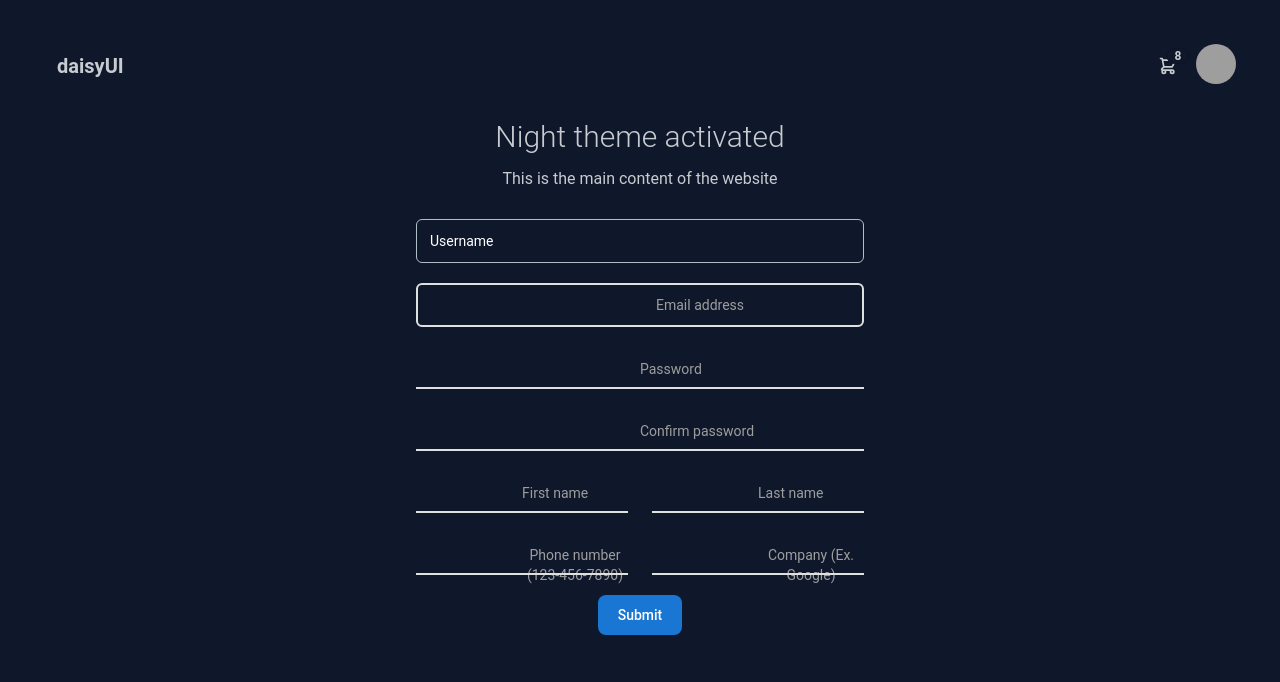
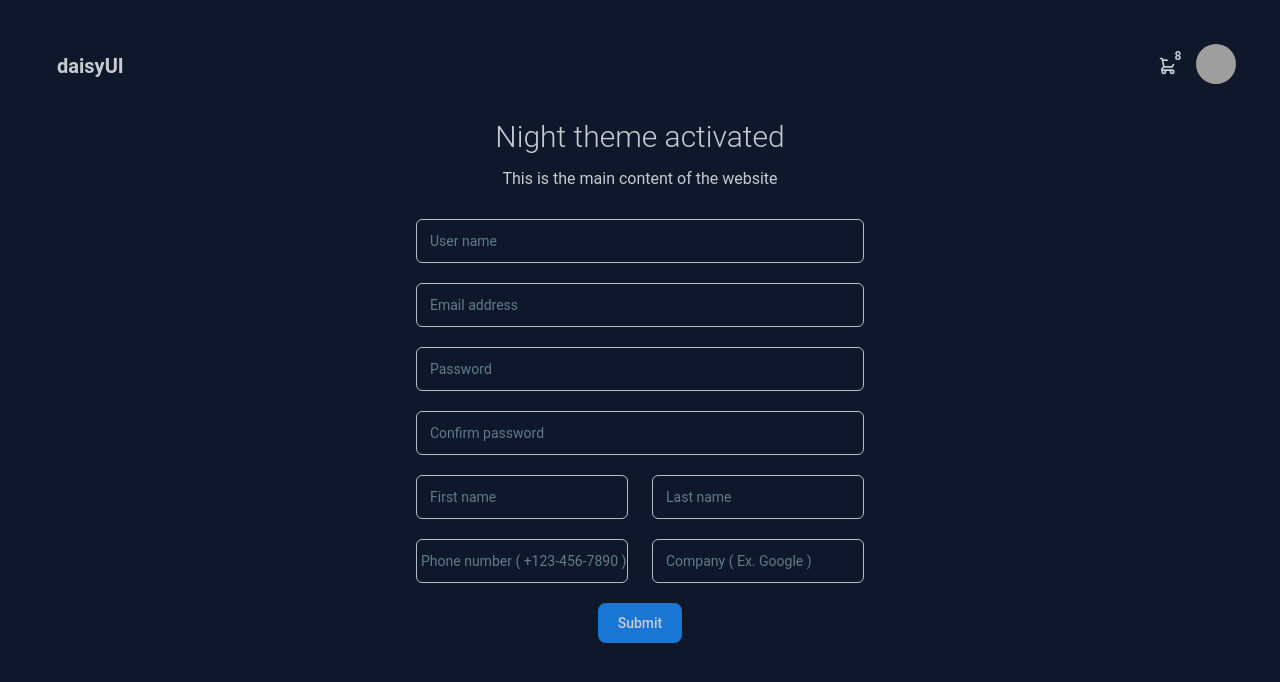
Before and after one commit to Mark-Muchiri/MINE, a React (Vite) app: page / in a window 1280 px wide. Shown: the top 682 px of the page. Built offline with nearby package versions, Linux system fonts and the light colour scheme; grey boxes are pictures that could not be loaded.

Commit message:
Changed labels for the input to be like the ones in the prev commit

```diff
--- a/src/App.tsx
+++ b/src/App.tsx
@@ -1,16 +1,23 @@
 import { Input } from '@material-tailwind/react';
 import './App.css';
 import Nav from './components/Nav.tsx';
-import { useState } from 'react';
+import { ChangeEvent, FormEvent, useState } from 'react';
 
 function App() {
   const [ formData, setFormData ] = useState(
     {
       username: '',
+      email: '',
+      password: '',
+      confirmPassword: '',
+      firstName: '',
+      lastName: '',
+      phoneNumber: '',
+      company: ''
     }
   );
 
-  function handleChange(event) {
+  function handleChange(event: ChangeEvent<HTMLInputElement>) {
     const { name, value, type, checked } = event.target;
     setFormData(prevFormData => {
       return {
@@ -19,9 +26,9 @@ function App() {
       };
     });
   }
-  function handleSubmit(event) {
+  function handleSubmit(event: FormEvent<HTMLFormElement>) {
     event.preventDefault();
-    console.log("🚀 ~ file: inputChanges.jsx:27 ~ InputChanges ~ formData:", formData);
+    console.log("🚀 ~ file: App.tsx:31 ~ InputChanges ~ formData:", formData);
   }
 
   return (
@@ -38,55 +45,126 @@ function App() {
 
       {/* -------- start of form -------- */}
       <div className="m-7">
-        <form className="max-w-md mx-auto">
+        <form className="max-w-md mx-auto" onSubmit={handleSubmit}>
           <div className="relative z-0 w-full mb-5 group">
             {/* Necessary attributes: name, label, type, value, onChange */}
+            {/* Essential input tags for React: `name`, `value` */}
             <Input
               name='Username'
-              label="Username"
-              type="text"
+              label='User name'
+              type='text'
               onChange={handleChange}
               value={formData.username}
               className=''
-              color="white"
+              color='blue'
               variant='outlined'
               size='lg'
               crossOrigin={undefined}
             />
           </div>
           <div className="relative z-0 w-full mb-5 group">
-            <input type="email" name="floating_email" id="floating_email" className="block py-2.5 px-0 w-full text-sm text-gray-900 bg-transparent border-2 rounded-md border-gray-300 appearance-none dark:text-white dark:border-gray-600 dark:focus:border-blue-500 focus:outline-none focus:ring-0 focus:border-blue-600 peer" placeholder=" " required />
-            <label htmlFor="floating_email" className="pl-4 peer-focus:font-medium absolute text-sm text-gray-500 dark:text-gray-400 duration-300 transform -translate-y-6 scale-75 top-3 -z-10 origin-[0] peer-focus:start-0 rtl:peer-focus:translate-x-1/4 rtl:peer-focus:left-auto peer-focus:text-blue-600 peer-focus:dark:text-blue-500 peer-placeholder-shown:scale-100 peer-placeholder-shown:translate-y-0 peer-focus:scale-75 peer-focus:-translate-y-6 peer-focus:px-2 peer-focus:bg-inherit">Email address</label>
+            <Input
+              name='email'
+              label='Email address'
+              type="text"
+              onChange={handleChange}
+              value={formData.email}
+              className=''
+              color='blue'
+              variant='outlined'
+              size='lg'
+              crossOrigin={undefined}
+            />
           </div>
           <div className="relative z-0 w-full mb-5 group">
-            <input type="password" name="floating_password" id="floating_password" className="block py-2.5 px-0 w-full text-sm text-gray-900 bg-transparent border-0 border-b-2 border-gray-300 appearance-none dark:text-white dark:border-gray-600 dark:focus:border-blue-500 focus:outline-none focus:ring-0 focus:border-blue-600 peer" placeholder=" " required />
-            <label htmlFor="floating_password" className="peer-focus:font-medium absolute text-sm text-gray-500 dark:text-gray-400 duration-300 transform -translate-y-6 scale-75 top-3 -z-10 origin-[0] peer-focus:start-0 rtl:peer-focus:translate-x-1/4 peer-focus:text-blue-600 peer-focus:dark:text-blue-500 peer-placeholder-shown:scale-100 peer-placeholder-shown:translate-y-0 peer-focus:scale-75 peer-focus:-translate-y-6">Password</label>
+            <Input
+              name='password'
+              label='Password'
+              type='text'
+              onChange={handleChange}
+              value={formData.password}
+              className=''
+              color='blue'
+              variant='outlined'
+              size='lg'
+              crossOrigin={undefined}
+            />
           </div>
           <div className="relative z-0 w-full mb-5 group">
-            <input type="password" name="repeat_password" id="floating_repeat_password" className="block py-2.5 px-0 w-full text-sm text-gray-900 bg-transparent border-0 border-b-2 border-gray-300 appearance-none dark:text-white dark:border-gray-600 dark:focus:border-blue-500 focus:outline-none focus:ring-0 focus:border-blue-600 peer" placeholder=" " required />
-            <label htmlFor="floating_repeat_password" className="peer-focus:font-medium absolute text-sm text-gray-500 dark:text-gray-400 duration-300 transform -translate-y-6 scale-75 top-3 -z-10 origin-[0] peer-focus:start-0 rtl:peer-focus:translate-x-1/4 peer-focus:text-blue-600 peer-focus:dark:text-blue-500 peer-placeholder-shown:scale-100 peer-placeholder-shown:translate-y-0 peer-focus:scale-75 peer-focus:-translate-y-6">Confirm password</label>
+            <Input
+              name='confirmPassword'
+              label='Confirm password'
+              type='text'
+              onChange={handleChange}
+              value={formData.confirmPassword}
+              className=''
+              color='blue'
+              variant='outlined'
+              size='lg'
+              crossOrigin={undefined}
+            />
           </div>
           <div className="grid md:grid-cols-2 md:gap-6">
             <div className="relative z-0 w-full mb-5 group">
-              <input type="text" name="floating_first_name" id="floating_first_name" className="block py-2.5 px-0 w-full text-sm text-gray-900 bg-transparent border-0 border-b-2 border-gray-300 appearance-none dark:text-white dark:border-gray-600 dark:focus:border-blue-500 focus:outline-none focus:ring-0 focus:border-blue-600 peer" placeholder=" " required />
-              <label htmlFor="floating_first_name" className="peer-focus:font-medium absolute text-sm text-gray-500 dark:text-gray-400 duration-300 transform -translate-y-6 scale-75 top-3 -z-10 origin-[0] peer-focus:start-0 rtl:peer-focus:translate-x-1/4 peer-focus:text-blue-600 peer-focus:dark:text-blue-500 peer-placeholder-shown:scale-100 peer-placeholder-shown:translate-y-0 peer-focus:scale-75 peer-focus:-translate-y-6">First name</label>
+              <Input
+                name='firstName'
+                label='First name'
+                type='text'
+                onChange={handleChange}
+                value={formData.firstName}
+                className=''
+                color='blue'
+                variant='outlined'
+                size='lg'
+                crossOrigin={undefined}
+              />
             </div>
             <div className="relative z-0 w-full mb-5 group">
-              <input type="text" name="floating_last_name" id="floating_last_name" className="block py-2.5 px-0 w-full text-sm text-gray-900 bg-transparent border-0 border-b-2 border-gray-300 appearance-none dark:text-white dark:border-gray-600 dark:focus:border-blue-500 focus:outline-none focus:ring-0 focus:border-blue-600 peer" placeholder=" " required />
-              <label htmlFor="floating_last_name" className="peer-focus:font-medium absolute text-sm text-gray-500 dark:text-gray-400 duration-300 transform -translate-y-6 scale-75 top-3 -z-10 origin-[0] peer-focus:start-0 rtl:peer-focus:translate-x-1/4 peer-focus:text-blue-600 peer-focus:dark:text-blue-500 peer-placeholder-shown:scale-100 peer-placeholder-shown:translate-y-0 peer-focus:scale-75 peer-focus:-translate-y-6">Last name</label>
+              <Input
+                name='lastName'
+                label='Last name'
+                type='text'
+                onChange={handleChange}
+                value={formData.lastName}
+                className=''
+                color='blue'
+                variant='outlined'
+                size='lg'
+                crossOrigin={undefined}
+              />
             </div>
           </div>
           <div className="grid md:grid-cols-2 md:gap-6">
             <div className="relative z-0 w-full mb-5 group">
-              <input type="tel" pattern="[0-9]{3}-[0-9]{3}-[0-9]{4}" name="floating_phone" id="floating_phone" className="block py-2.5 px-0 w-full text-sm text-gray-900 bg-transparent border-0 border-b-2 border-gray-300 appearance-none dark:text-white dark:border-gray-600 dark:focus:border-blue-500 focus:outline-none focus:ring-0 focus:border-blue-600 peer" placeholder=" " required />
-              <label htmlFor="floating_phone" className="peer-focus:font-medium absolute text-sm text-gray-500 dark:text-gray-400 duration-300 transform -translate-y-6 scale-75 top-3 -z-10 origin-[0] peer-focus:start-0 rtl:peer-focus:translate-x-1/4 peer-focus:text-blue-600 peer-focus:dark:text-blue-500 peer-placeholder-shown:scale-100 peer-placeholder-shown:translate-y-0 peer-focus:scale-75 peer-focus:-translate-y-6">Phone number (123-456-7890)</label>
+              <Input
+                name='phoneNumber'
+                label='Phone number ( +123-456-7890 )'
+                type='text'
+                onChange={handleChange}
+                value={formData.phoneNumber}
+                className=''
+                color='blue'
+                variant='outlined'
+                size='lg'
+                crossOrigin={undefined}
+              />
             </div>
             <div className="relative z-0 w-full mb-5 group">
-              <input type="text" name="floating_company" id="floating_company" className="block py-2.5 px-0 w-full text-sm text-gray-900 bg-transparent border-0 border-b-2 border-gray-300 appearance-none dark:text-white dark:border-gray-600 dark:focus:border-blue-500 focus:outline-none focus:ring-0 focus:border-blue-600 peer" placeholder=" " required />
-              <label htmlFor="floating_company" className="peer-focus:font-medium absolute text-sm text-gray-500 dark:text-gray-400 duration-300 transform -translate-y-6 scale-75 top-3 -z-10 origin-[0] peer-focus:start-0 rtl:peer-focus:translate-x-1/4 peer-focus:text-blue-600 peer-focus:dark:text-blue-500 peer-placeholder-shown:scale-100 peer-placeholder-shown:translate-y-0 peer-focus:scale-75 peer-focus:-translate-y-6">Company (Ex. Google)</label>
+              <Input
+                name='company'
+                label='Company ( Ex. Google )'
+                type='text'
+                onChange={handleChange}
+                value={formData.company}
+                className=''
+                color='blue'
+                variant='outlined'
+                size='lg'
+                crossOrigin={undefined}
+              />
             </div>
           </div>
-          <button type="submit" className="text-white bg-blue-700 hover:bg-blue-800 focus:ring-4 focus:outline-none focus:ring-blue-300 font-medium rounded-lg text-sm w-full sm:w-auto px-5 py-2.5 text-center dark:bg-blue-600 dark:hover:bg-blue-700 dark:focus:ring-blue-800">Submit</button>
+          <button type="submit" className="text-blue bg-blue-700 hover:bg-blue-800 focus:ring-4 focus:outline-none focus:ring-blue-300 font-medium rounded-lg text-sm w-full sm:w-auto px-5 py-2.5 text-center dark:bg-blue-600 dark:hover:bg-blue-700 dark:focus:ring-blue-800">Submit</button>
         </form>
       </div>
       {/* -------- End of form -------- */}
```
